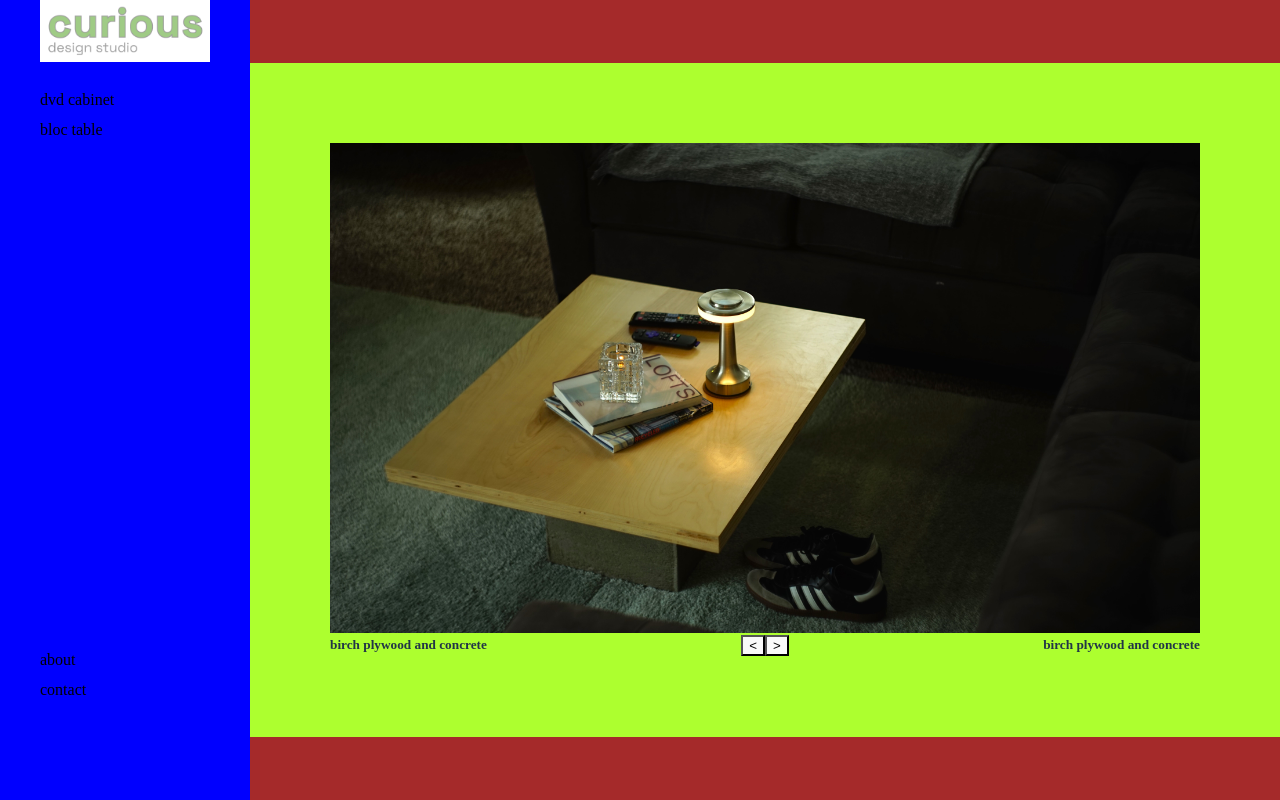
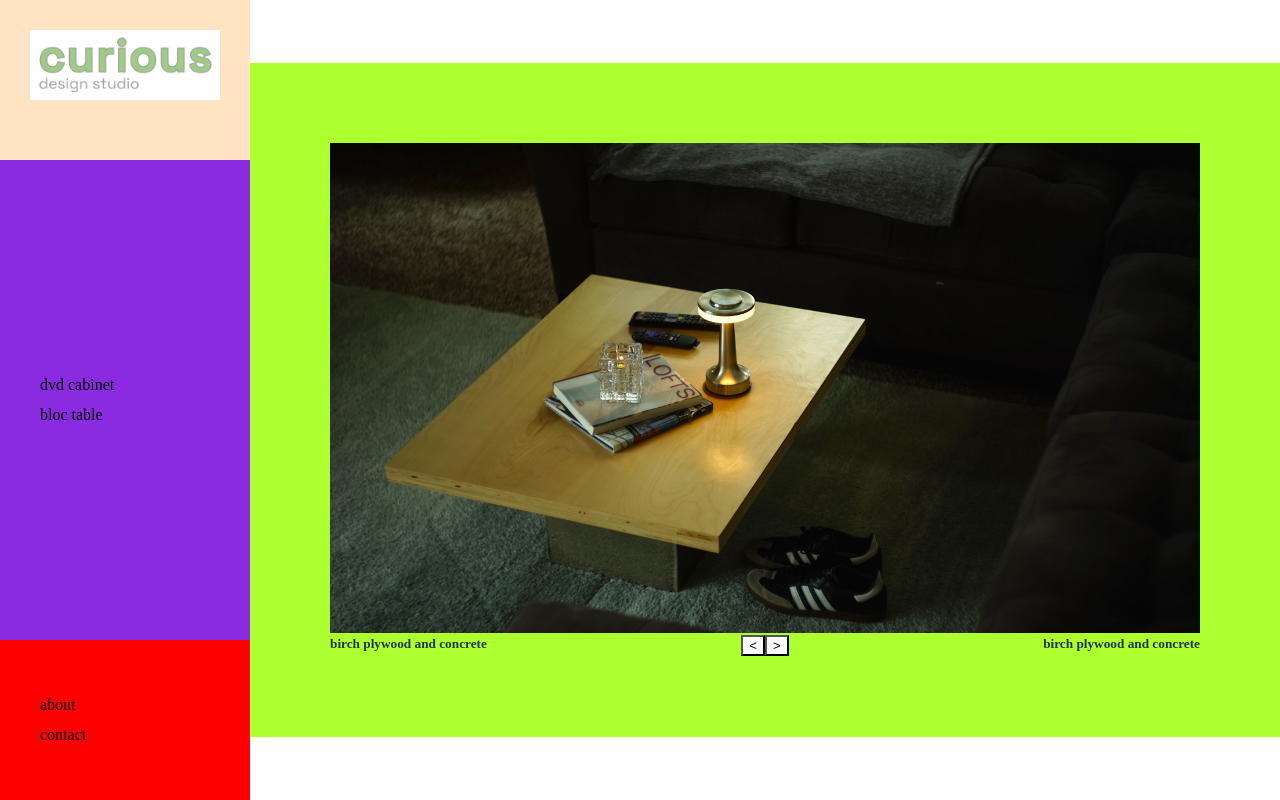
Before and after one commit to ecolijah/curious-design, a Vue app: page / in a window 1280 px wide. Built offline with nearby package versions, Linux system fonts and the light colour scheme.

Commit message:
working on aboutme

```diff
--- a/src/components/About.vue
+++ b/src/components/About.vue
@@ -1,7 +1,35 @@
 <template>
     <div class="container">
         <div class="details">
-            <h1>about </h1>
+
+            <div class="heading">
+                <div class="nameplate">
+                    <h1>elijah lopez</h1>
+                    <h3>houston, tx</h3>
+                </div>
+
+                <div class="titles">
+                    <p>software developer</p>
+                    <p>designer / craftsman</p>
+                </div>
+
+            </div>
+
+            <div class="about-text">
+                <p>Lorem  ipsum dolor sit amet,
+                    consectetur adipiscing elit,
+                    sed do eiusmod  tempor incididunt ut
+                    labore et dolore magna aliqua. Amet consectetur
+                    adipiscing elit pellentesque habitant. Magna etiam
+                    tempor orci eu  lobortis. Augue ut lectus arcu bibendum.
+                </p>
+            </div>
+
+            <div class="links">
+                <p>instagram</p>
+                <p>github</p>
+                <p>linkedin</p>
+            </div>
 
         </div>
         <div class="image-container">
@@ -17,15 +45,44 @@
     background-color: aquamarine;
     display: flex;
     flex-direction: row;
+    justify-content: center;
+    /* padding: 80px; */
 }
 .details {
-    width: 500px;
+    display: flex;
+    flex-direction: column;
+    max-width: 500px;
+    min-width: 300px;
     background-color: brown;
+    justify-content: space-between;
+}
+
+.nameplate {
+    display: flex;
+    flex-direction: row;
+    align-items: baseline;
+    background-color: aquamarine;
+    max-height: 80px;
+    justify-content: space-between;
+}
+
+.titles {
+
+}
+
+.links {
+    display: flex;
+    flex-direction: row;
+    justify-content: space-between;
+    padding-right: 20px;
 }
 
 .image-container {
-    height: 80vh;
-    background-color: aquamarine;
+    display: flex;
+    max-height: 570px;
+    max-width: 430px;
+    background-color: blue;
+    justify-content: center;
 }
 
 img {
--- a/src/components/Controller.vue
+++ b/src/components/Controller.vue
@@ -98,7 +98,7 @@ function toggleView(option) {
         display: flex;
         flex-direction: row;
         justify-content: flex-start;
-        background-color: blue;
+        /* background-color: blue; */
         height: 100vh;
     }
 
@@ -114,10 +114,9 @@ function toggleView(option) {
 
     .logo {
 
-        /* background-color: bisque; */
-        text-align: left;
-        padding: 0em 2.5em;
-
+        background-color: bisque;
+        padding: 30px;
+        height: 20vh;
 
     }
 
@@ -129,16 +128,18 @@ function toggleView(option) {
 
     .buttons {
         display: flex;
-        min-height: 70vh;
+        min-height: 60vh;
         justify-content: flex-start;
-        /* background-color: blueviolet; */
+        align-items: center;
+        background-color: blueviolet;
     }
 
     .buttons-2 {
-        min-height: 10vh;
+        min-height: 20vh;
         display: flex;
         justify-content: flex-start;
-        /* background-color: red; */
+        align-items: center;
+        background-color: red;
     }
 
     .content {
@@ -146,7 +147,7 @@ function toggleView(option) {
         display: flex;
         justify-content: center;
         align-items: center;
-        background-color: brown;
+        /* background-color: brown; */
     }
     ul {
         display: flex;
--- a/src/style.css
+++ b/src/style.css
@@ -1,7 +1,8 @@
 :root {
   font-family: "Space Grotesk" Inter, system-ui, Avenir, Helvetica, Arial, sans-serif;
-  line-height: 1.5;
+  line-height: 2;
   font-weight: 400;
+
 
 
   color-scheme: light dark;
```
